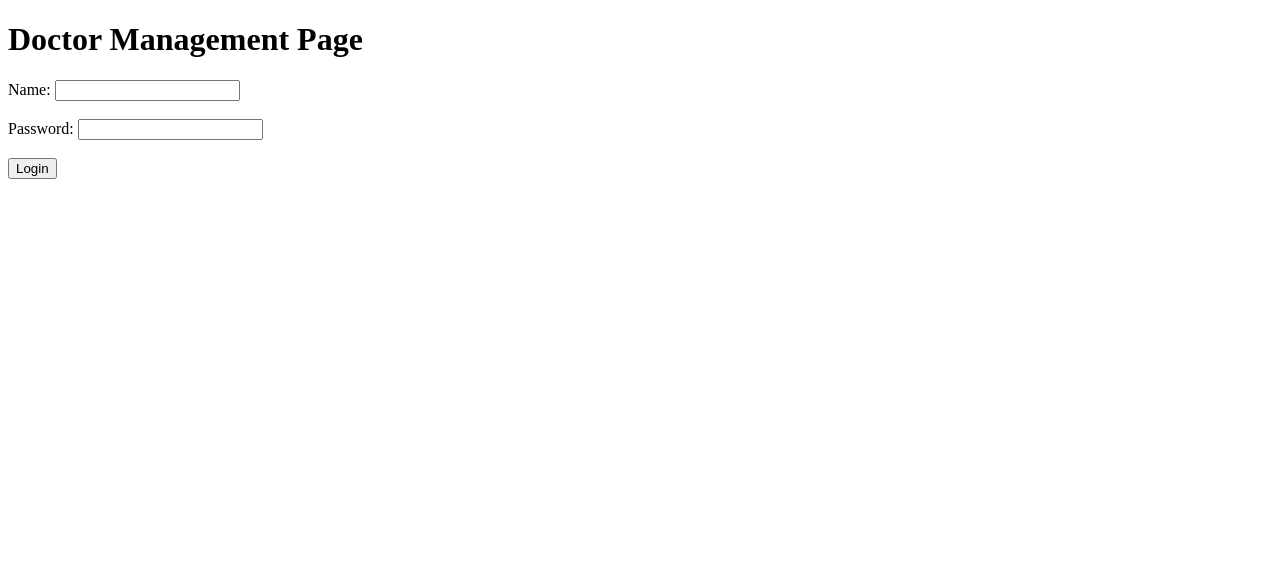
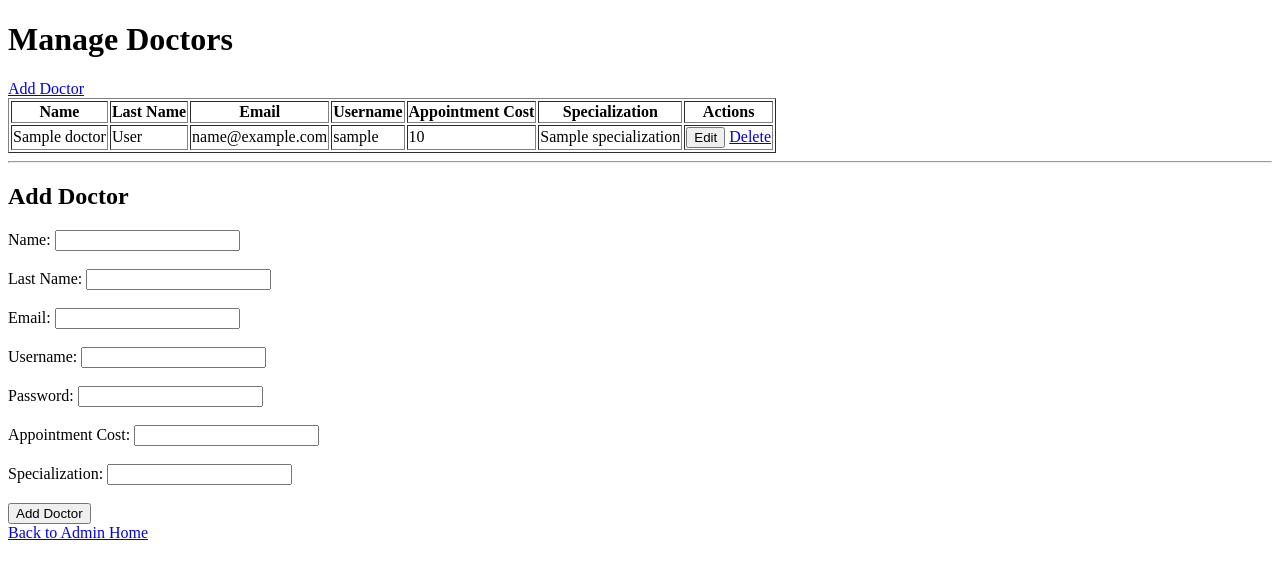
Before and after one commit to AlexKontakis/Containerised_python_app_with_Mongodb_db, a Flask app: template templates/Admin_Manage_Doctors.html in a window 1280 px wide. Shown: the top 579 px of the page. Run offline with Flask 3, Linux system fonts and the light colour scheme; the template is opened without the code that fills it: most values are stand-ins (such as "Sample title", 1, 10 or a date in 2020).

Commit message:
Doctor management for admin done

```diff
--- a/App.py
+++ b/App.py
@@ -1,5 +1,6 @@
 from flask import Flask, render_template, request, redirect, url_for, session
 from pymongo import MongoClient
+from bson.objectid import ObjectId
 
 app = Flask(__name__)
 app.secret_key = 'your_secret_key'  # Replace with a real secret key
@@ -32,7 +33,7 @@ def login():
         return redirect(url_for('admin_home'))
     else:
         return "Invalid credentials", 401
-#test
+
 @app.route('/admin')
 def admin_home():
     if 'username' in session:
@@ -45,12 +46,82 @@ def logout():
     session.pop('username', None)  # Remove the username from the session
     return redirect(url_for('home'))
 
-@app.route('/AdminDocs')
-def AdminDocs():
+@app.route('/admin/doctors')
+def manage_doctors():
     if 'username' in session:
-        return render_template('Admin_Manage_Doctors.html')
+        doctors = db.doctors.find()
+        return render_template('Admin_Manage_Doctors.html', doctors=doctors, action='Add')
     else:
         return redirect(url_for('home'))
+
+@app.route('/admin/doctors/add', methods=['POST'])
+def add_doctor():
+    if 'username' not in session:
+        return redirect(url_for('home'))
+
+    name = request.form['name']
+    last_name = request.form['last_name']
+    email = request.form['email']
+    username = request.form['username']
+    password = request.form['password']
+    appointment_cost = float(request.form['appointment_cost'])
+    specialization = request.form['specialization']
+
+    if not email.endswith('@gmail.com'):
+        return "Email must end with @gmail.com", 400
+
+    db.doctors.insert_one({
+        'name': name,
+        'last_name': last_name,
+        'email': email,
+        'username': username,
+        'password': password,
+        'appointment_cost': appointment_cost,
+        'specialization': specialization
+    })
+    return redirect(url_for('manage_doctors'))
+
+@app.route('/admin/doctors/edit/<id>', methods=['POST'])
+def edit_doctor(id):
+    if 'username' not in session:
+        return redirect(url_for('home'))
+
+    name = request.form['name']
+    last_name = request.form['last_name']
+    email = request.form['email']
+    username = request.form['username']
+    password = request.form['password']
+    appointment_cost = float(request.form['appointment_cost'])
+    specialization = request.form['specialization']
+
+    if not email.endswith('@gmail.com'):
+        return "Email must end with @gmail.com", 400
+
+    db.doctors.update_one(
+        {'_id': ObjectId(id)},
+        {'$set': {
+            'name': name,
+            'last_name': last_name,
+            'email': email,
+            'username': username,
+            'password': password,
+            'appointment_cost': appointment_cost,
+            'specialization': specialization
+        }}
+    )
+    return redirect(url_for('manage_doctors'))
+
+@app.route('/admin/doctors/delete/<id>')
+def delete_doctor(id):
+    if 'username' not in session:
+        return redirect(url_for('home'))
+
+    db.doctors.delete_one({'_id': ObjectId(id)})
+    return redirect(url_for('manage_doctors'))
+
+@app.route('/about')
+def about():
+    return "This is the about page."
 
 @app.route('/contact')
 def contact():
--- a/templates/Admin_Home_Page.html
+++ b/templates/Admin_Home_Page.html
@@ -8,7 +8,7 @@
 <body>
     <h1>Welcome, Admin!</h1>
     <p>This is the admin home page.</p>
-    <form action="/AdminDocs" method="get">
+    <form action="/admin/doctors" method="get">
         <button type="submit">Manage Doctors</button>
     </form>
     <form action="/logout" method="get">
--- a/templates/Admin_Manage_Doctors.html
+++ b/templates/Admin_Manage_Doctors.html
@@ -3,16 +3,89 @@
 <head>
     <meta charset="UTF-8">
     <meta name="viewport" content="width=device-width, initial-scale=1.0">
-    <title>Admin Manage Doctors</title>
+    <title>Manage Doctors</title>
 </head>
 <body>
-    <h1>Doctor Management Page</h1>
-    <form action="/Create" method="post">
-        <label for="DocName">Name:</label>
-        <input type="text" id="username" name="username"><br><br>
+    <h1>Manage Doctors</h1>
+    <a href="#" onclick="resetForm()">Add Doctor</a>
+    <table border="1">
+        <tr>
+            <th>Name</th>
+            <th>Last Name</th>
+            <th>Email</th>
+            <th>Username</th>
+            <th>Appointment Cost</th>
+            <th>Specialization</th>
+            <th>Actions</th>
+        </tr>
+        {% for doctor in doctors %}
+        <tr>
+            <td>{{ doctor.name }}</td>
+            <td>{{ doctor.last_name }}</td>
+            <td>{{ doctor.email }}</td>
+            <td>{{ doctor.username }}</td>
+            <td>{{ doctor.appointment_cost }}</td>
+            <td>{{ doctor.specialization }}</td>
+            <td>
+                <button onclick="editDoctor('{{ doctor._id }}', '{{ doctor.name }}', '{{ doctor.last_name }}', '{{ doctor.email }}', '{{ doctor.username }}', '{{ doctor.password }}', {{ doctor.appointment_cost }}, '{{ doctor.specialization }}')">Edit</button>
+                <a href="/admin/doctors/delete/{{ doctor._id }}">Delete</a>
+            </td>
+        </tr>
+        {% endfor %}
+    </table>
+
+    <hr>
+
+    <h2 id="form-title">Add Doctor</h2>
+    <form id="doctor-form" action="/admin/doctors/add" method="post">
+        <input type="hidden" id="doctor_id" name="doctor_id">
+        <label for="name">Name:</label>
+        <input type="text" id="name" name="name" required><br><br>
+        <label for="last_name">Last Name:</label>
+        <input type="text" id="last_name" name="last_name" required><br><br>
+        <label for="email">Email:</label>
+        <input type="email" id="email" name="email" required><br><br>
+        <label for="username">Username:</label>
+        <input type="text" id="username" name="username" required><br><br>
         <label for="password">Password:</label>
-        <input type="password" id="password" name="password"><br><br>
-        <input type="submit" value="Login">
+        <input type="password" id="password" name="password" required><br><br>
+        <label for="appointment_cost">Appointment Cost:</label>
+        <input type="number" step="0.01" id="appointment_cost" name="appointment_cost" required><br><br>
+        <label for="specialization">Specialization:</label>
+        <input type="text" id="specialization" name="specialization" required><br><br>
+        <button type="submit" id="form-button">Add Doctor</button>
     </form>
+
+    <a href="/admin">Back to Admin Home</a>
+
+    <script>
+        function editDoctor(id, name, last_name, email, username, password, appointment_cost, specialization) {
+            document.getElementById('form-title').innerText = 'Edit Doctor';
+            document.getElementById('doctor-form').action = '/admin/doctors/edit/' + id;
+            document.getElementById('doctor_id').value = id;
+            document.getElementById('name').value = name;
+            document.getElementById('last_name').value = last_name;
+            document.getElementById('email').value = email;
+            document.getElementById('username').value = username;
+            document.getElementById('password').value = password;
+            document.getElementById('appointment_cost').value = appointment_cost;
+            document.getElementById('specialization').value = specialization;
+            document.getElementById('form-button').innerText = 'Edit Doctor';
+        }
+
+        function resetForm() {
+            document.getElementById('form-title').innerText = 'Add Doctor';
+            document.getElementById('doctor-form').action = '/admin/doctors/add';
+            document.getElementById('doctor_id').value = '';
+            document.getElementById('name').value = '';
+            document.getElementById('last_name').value = '';
+            document.getElementById('email').value = '';
+            document.getElementById('username').value = '';
+            document.getElementById('password').value = '';
+            document.getElementById('appointment_cost').value = '';
+            document.getElementById('specialization').value = '';
+            document.getElementById('form-button').innerText = 'Add Doctor';
+        }
+    </script>
 </body>
 </html>
```
